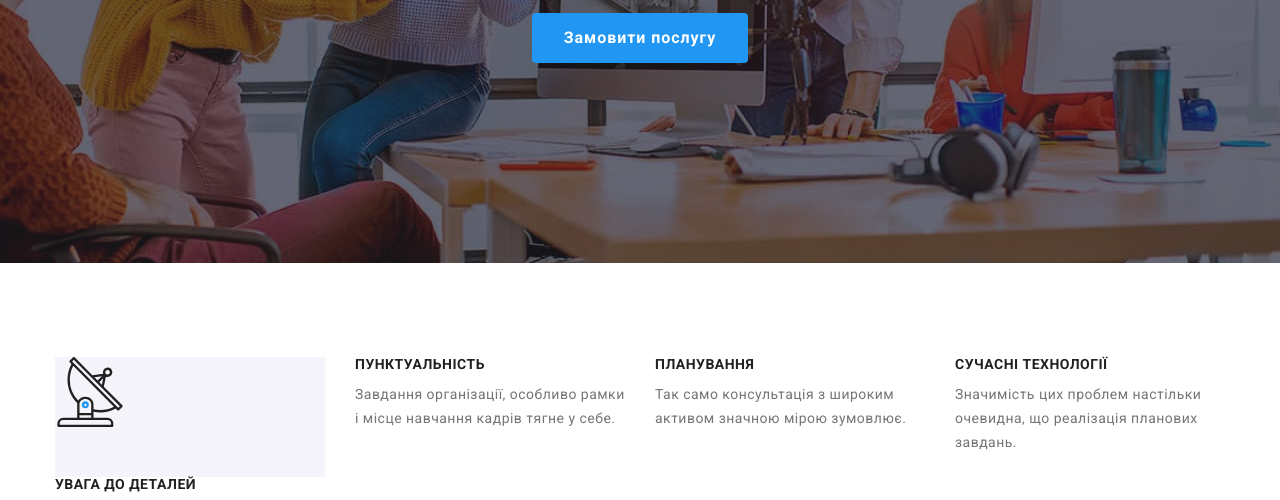
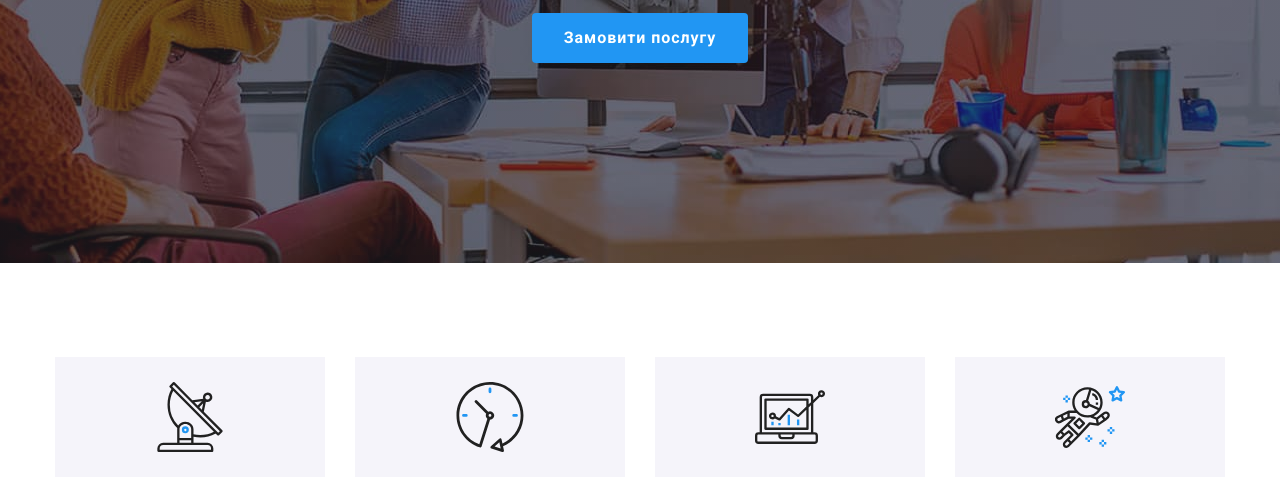
Before and after one commit to Archangel-Jeremiel/goit-markup-hw-04, a plain HTML site: page index.html in a window 1280 px wide. Shown: the part 428-928 px from the top of the page. Drawn offline with nearby package versions, Linux system fonts and the light colour scheme.

Commit message:
Добавляет и центрирует иконки преимуществ

```diff
--- a/css/styles.css
+++ b/css/styles.css
@@ -215,34 +215,10 @@ button.hero-button {
 .item-container{
   display: block;
   height: 120px;
-  padding: auto;
+  margin-bottom: 30px;
+  padding: 25px 100px;
   background-color: #F5F4FA;
-
 }
-.advantage-item {
-}
-/* .advantage .item::before {
-  content:"";
-  display: block;
-  height: 120px;
-  margin-bottom: 30px;
-  background-color: #F5F4FA;
-  background-repeat: no-repeat;
-  background-position: center;
-  background-size: 70px;
-}
-.advantage .item:nth-child(1)::before {
-  background-image: url(../images/icons.svg/satellite-dish.svg);
-}
-.advantage .item:nth-child(2)::before {
-  background-image: url(../images/icons.svg/clock.svg);
-}
-.advantage .item:nth-child(3)::before {
-  background-image: url(../images/icons.svg/diagram.svg);
-}
-.advantage .item:nth-child(4)::before {
-  background-image: url(../images/icons.svg/astronaut.svg);
-} */
 .advantage .title {
   margin-bottom: 10px;
 
--- a/index.html
+++ b/index.html
@@ -80,7 +80,7 @@
             <li class="item">
               <div class="item-container">
                 <svg width="70"
-                height="70" fill="currentColor" class="advantage-item" >
+                height="70" fill="currentColor">
                   <use
                     href="./images/icons.svg/symbol-defs.svg#icon-satellite-dish"
                   ></use>
@@ -93,6 +93,14 @@
               </p>
             </li>
             <li class="item">
+              <div class="item-container">
+                <svg width="70"
+                height="70" fill="currentColor">
+                  <use
+                    href="./images/icons.svg/symbol-defs.svg#icon-clock"
+                  ></use>
+                </svg>
+              </div>
               <h3 class="title">ПУНКТУАЛЬНІСТЬ</h3>
               <p class="text">
                 Завдання організації, особливо рамки і місце навчання кадрів
@@ -100,12 +108,28 @@
               </p>
             </li>
             <li class="item">
+              <div class="item-container">
+                <svg width="70"
+                height="70" fill="currentColor">
+                  <use
+                    href="./images/icons.svg/symbol-defs.svg#icon-diagram"
+                  ></use>
+                </svg>
+              </div>
               <h3 class="title">ПЛАНУВАННЯ</h3>
               <p class="text">
                 Так само консультація з широким активом значною мірою зумовлює.
               </p>
             </li>
             <li class="item">
+              <div class="item-container">
+                <svg width="70"
+                height="70" fill="currentColor">
+                  <use
+                    href="./images/icons.svg/symbol-defs.svg#icon-astronaut"
+                  ></use>
+                </svg>
+              </div>
               <h3 class="title">СУЧАСНІ ТЕХНОЛОГІЇ</h3>
               <p class="text">
                 Значимість цих проблем настільки очевидна, що реалізація
```
